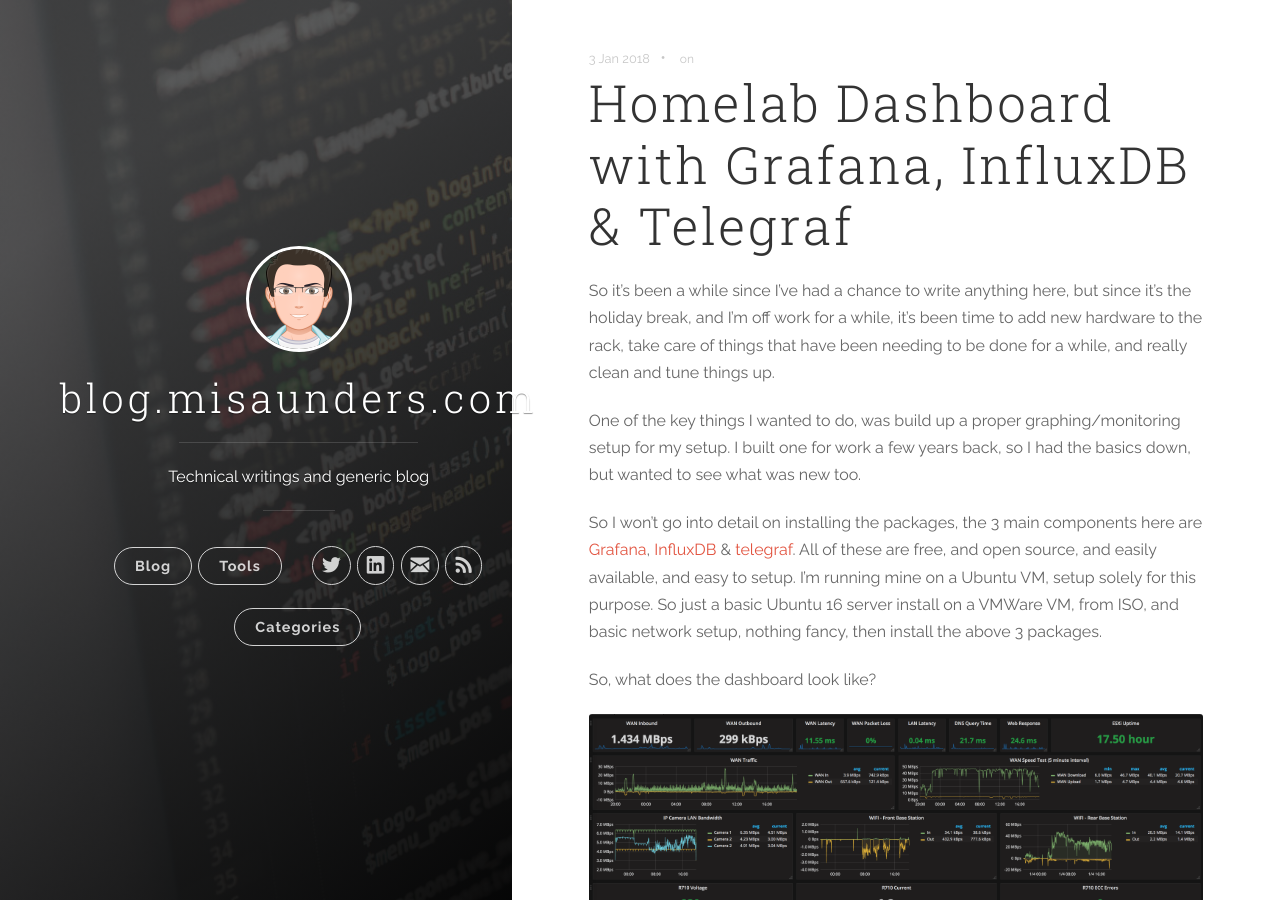
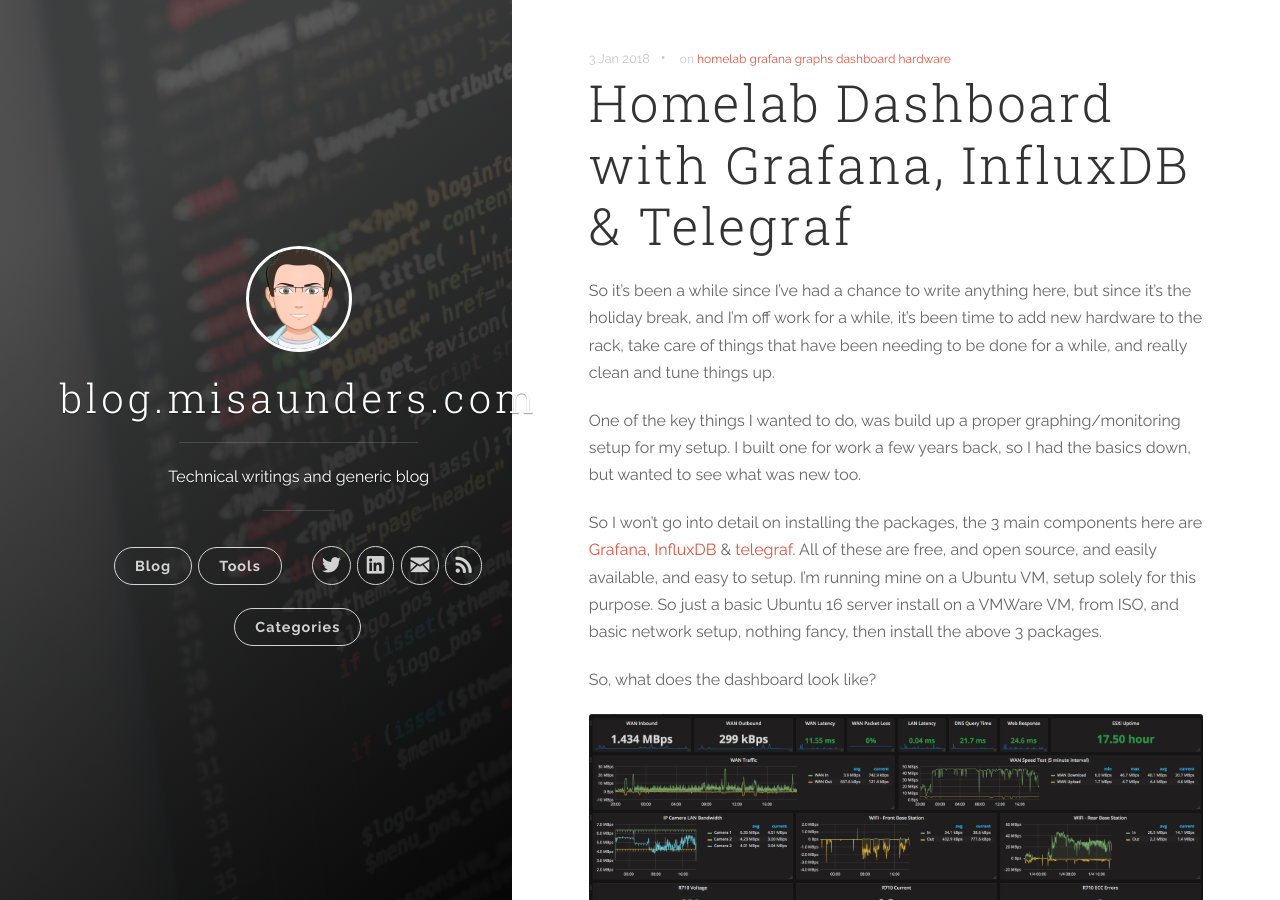
Before and after one commit to VIDGuide/blog.misaunders, a Jekyll site: the page built from _posts/2018-01-04-homelab-dashboard-with-grafana-influxdb-telegraf.md, in a window 1280 px wide and 900 px high. Built offline with Jekyll 4.4.1, drawn with Linux system fonts in a browser that asks for light colours; nearby versions of some CDN libraries; comment, search, counter and statistics services are not loaded.

Commit message:
Update from Forestry.io - 2018-01-04-homelab-dashboard-with-grafana-influxdb-telegraf.md

```diff
--- a/_posts/2018-01-04-homelab-dashboard-with-grafana-influxdb-telegraf.md
+++ b/_posts/2018-01-04-homelab-dashboard-with-grafana-influxdb-telegraf.md
@@ -2,6 +2,14 @@
 layout: post
 title: Homelab Dashboard with Grafana, InfluxDB & Telegraf
 date: 2018-01-03 18:39:28 +0000
+categories:
+- homelab
+tags:
+- homelab
+- grafana
+- graphs
+- dashboard
+- hardware
 ---
 So it's been a while since I've had a chance to write anything here, but since it's the holiday break, and I'm off work for a while, it's been time to add new hardware to the rack, take care of things that have been needing to be done for a while, and really clean and tune things up.
 
```
